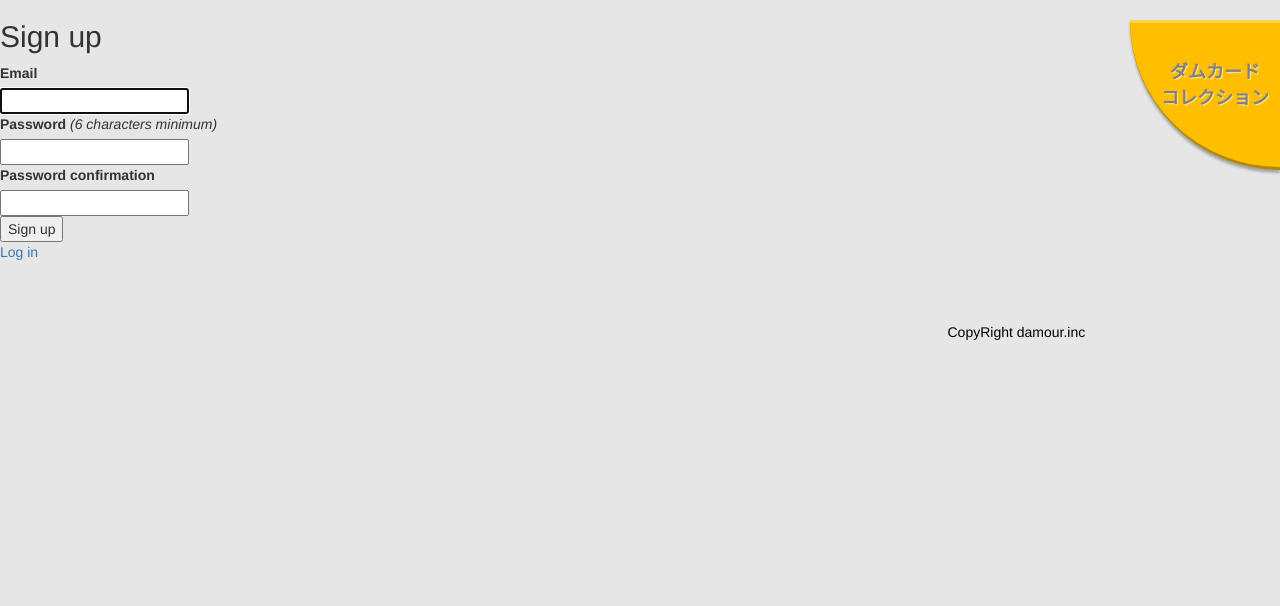
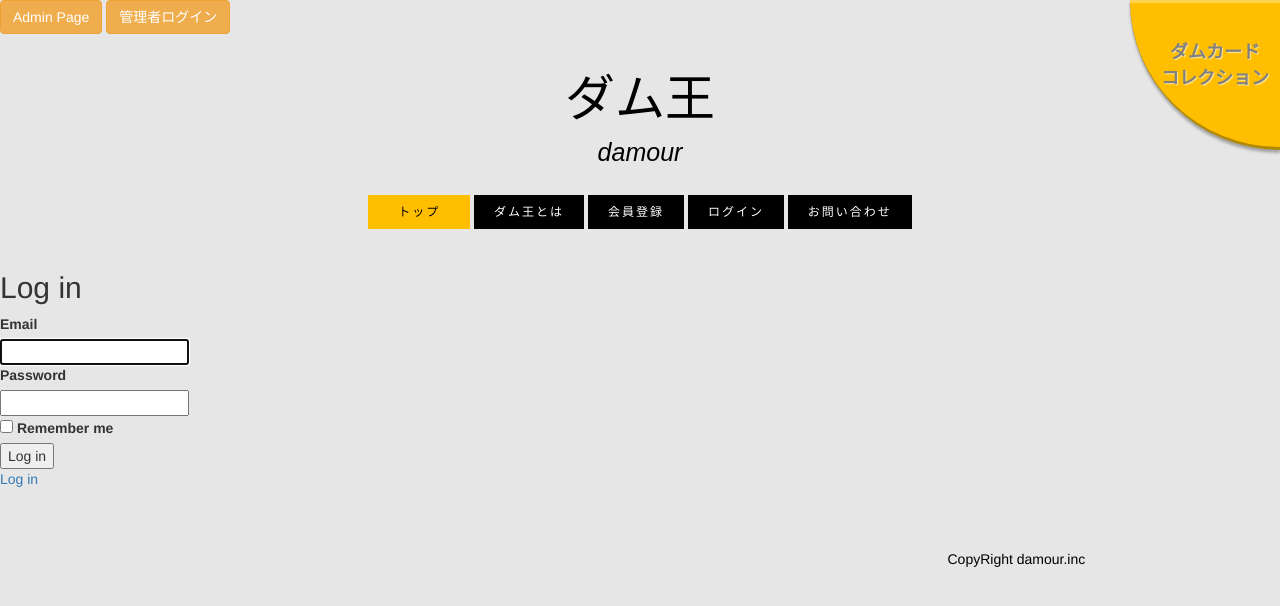
Before and after one commit to smuskit/damour, a Rails app: page /users/sign_up in a window 1280 px wide. Shown: the top 606 px of the page. Run offline with Rails 7, Linux system fonts and the light colour scheme; data comes from the database, SQL or seed files in the repository; style sheets or scripts are compiled from the project's sources; some libraries are stand-ins or nearby versions.

Commit message:
add function of modal login

```diff
--- a/app/assets/stylesheets/cards.scss
+++ b/app/assets/stylesheets/cards.scss
@@ -26,6 +26,11 @@
 
 
 /* show */
+
+.card-show-back-link {
+  text-align: center;
+  margin-top: 30px;
+}
 
 .c-show-background {
   width: 500px;
--- a/app/controllers/application_controller.rb
+++ b/app/controllers/application_controller.rb
@@ -1,18 +1,19 @@
 class ApplicationController < ActionController::Base
 
+  before_action :store_user_location!, if: :storable_location?
 	before_action :configure_permitted_parameters, if: :devise_controller?
 
-  def after_sign_in_path_for(resource)
-    case resource
-    when User
-      cardlist_path(current_user.id)
-    when Admin
-      admin_path(current_admin.id)
-    end
-  end
+  # def after_sign_in_path_for(resource)
+  #   # case resource
+  #   # # when User
+  #   # #   cardlist_path(current_user.id)
+  #   # when Admin
+  #     admin_path(current_admin.id)
+  #   # end
+  # end
 
   def after_sign_out_path_for(resource)
-    dams_top_path
+    root_path
   end
 
   def header
@@ -23,4 +24,18 @@ class ApplicationController < ActionController::Base
 	  def configure_permitted_parameters
 	    devise_parameter_sanitizer.permit(:sign_up, keys: [:email])
 	  end
+
+    #ログイン前のページにリダイレクト
+    def storable_location?
+      request.get? && is_navigational_format? && !devise_controller? && !request.xhr?
+    end
+
+    def store_user_location!
+      store_location_for(:user, request.fullpath)
+    end
+
+    def after_sign_in_path_for(resource_or_scope)
+      stored_location_for(resource_or_scope) || super
+    end
+    #ログイン前のページにリダイレクト
 end
--- a/app/views/admins/registrations/new.html.erb
+++ b/app/views/admins/registrations/new.html.erb
@@ -1,3 +1,5 @@
+<%= render 'layouts/header' %>
+
 <h2>Sign up</h2>
 
 <%= form_for(resource, as: resource_name, url: registration_path(resource_name)) do |f| %>
--- a/app/views/admins/sessions/new.html.erb
+++ b/app/views/admins/sessions/new.html.erb
@@ -1,3 +1,4 @@
+<%= render 'layouts/header' %>
 <h2>Log in</h2>
 
 <%= form_for(resource, as: resource_name, url: session_path(resource_name)) do |f| %>
--- a/app/views/cards/show.html.erb
+++ b/app/views/cards/show.html.erb
@@ -1,7 +1,7 @@
 <%= render 'layouts/header' %>
 <%= render 'alert' %>
 <div class="card-show-back-link">
-  <%= link_to 'back', cardlist_path(@card.user), class:"btn btn-default" %>
+  <%= link_to '<< back', cardlist_path(@card.user), class:"btn btn-lg btn-default" %>
 </div>
 
 <div class="c-show-background">
@@ -32,3 +32,7 @@
     </div>
   </div>
 </div>
+
+<div class="card-show-back-link">
+  <%= link_to '<< back', cardlist_path(@card.user), class:"btn btn-lg btn-default" %>
+</div>
--- a/app/views/layouts/_header.html.erb
+++ b/app/views/layouts/_header.html.erb
@@ -1,29 +1,71 @@
 <header style="position: relative;">
   <%= link_to 'Admin Page', admin_path(Admin.find(1)), class:"btn btn-warning" %>
+  <%= link_to '管理者ログイン', new_admin_session_path, class:"btn btn-warning" %>
 
   <li class="title">ダム王</li>
   <li class="sub-title">damour</li>
 
   <div class="nav-menu">
     <% if user_signed_in? %>
-      <%= link_to 'Home', dams_top_path, class:"menu-btn-home" %>
-      <%= link_to 'MyPage', user_path(current_user), class:"menu-btn" %>
-      <%= link_to 'About', "", class:"menu-btn" %>
-      <%= link_to 'Contact', "", class:"menu-btn" %>
-      <%= link_to 'Logout', destroy_user_session_path, method: :delete, class:"menu-btn" %>
+      <%= link_to 'マイページ', user_path(current_user), class:"menu-btn" %>
+      <%= link_to 'ダム王とは', "", class:"menu-btn" %>
+      <%= link_to 'TOP', root_path, class:"menu-btn-home" %>
+      <%= link_to 'お問い合わせ', "", class:"menu-btn" %>
+      <%= link_to 'ログアウト', destroy_user_session_path, method: :delete, class:"menu-btn" %>
     <% elsif admin_signed_in? %>
-      <%= link_to 'Home', dams_top_path, class:"menu-btn" %>
-      <%= link_to 'ABOUT', "", class:"menu-btn" %>
-      <%= link_to 'ADMIN PAGE', admin_path(@admin), class:"menu-btn" %>
-      <%= link_to 'CONTACT', "", class:"menu-btn" %>
-      <%= link_to 'Logout', destroy_user_session_path, method: :delete, class:"menu-btn" %>
+      <%= link_to 'ダム王とは', "", class:"menu-btn" %>
+      <%= link_to '管理者ページ', admin_path(current_admin), class:"menu-btn" %>
+      <%= link_to 'TOP', root_path, class:"menu-btn-home" %>
+      <%= link_to 'お問い合わせ', "", class:"menu-btn" %>
+      <%= link_to 'ログアウト', destroy_user_session_path, method: :delete, class:"menu-btn" %>
     <% else %>
-      <%= link_to 'Home', dams_top_path, class:"menu-btn" %>
-      <%= link_to 'About', "", class:"menu-btn" %>
-      <%= link_to 'Contact', "", class:"menu-btn" %>
-      <%= link_to 'SignUp', new_user_registration_path, class:"menu-btn" %>
-      <%= link_to 'LogIn', new_user_session_path, class:"menu-btn" %>
-      <%= link_to 'Admin Login', new_admin_session_path, class:"btn btn-warning" %>
+      <%= link_to 'トップ', root_path, class:"menu-btn-home" %>
+      <%= link_to 'ダム王とは', "", class:"menu-btn" %>
+      <%= link_to '会員登録', new_user_registration_path, class:"menu-btn" %>
+      <%= link_to "ログイン", '', class: "nav-link menu-btn", "data-toggle": "modal", "data-target": "#signinModal" %>
+      <!-- モーダルログイン画面 -->
+        <div class="modal fade" id="signinModal" tabindex="-1" role="dialog" aria-labelledby="exampleModalLabel" aria-hidden="true" style="margin: 200px auto; height: 700px;">
+          <div class="modal-dialog" role="document">
+            <div class="modal-content">
+              <div class="modal-header">
+                <h5 class="modal-title" id="exampleModalLabel">サンプル</h5>
+                <button type="button" class="close" data-dismiss="modal" aria-label="Close">
+                  <span aria-hidden="true">&times;</span>
+                </button>
+              </div>
+              <div class="modal-body">
+
+                <%= form_for(resource, as: resource_name, url: session_path(resource_name)) do |f| %>
+                  <div class="field">
+                    <%= f.label :email %><br />
+                    <%= f.email_field :email, autofocus: true, autocomplete: "email" %>
+                  </div>
+
+                  <div class="field">
+                    <%= f.label :password %><br />
+                    <%= f.password_field :password, autocomplete: "current-password" %>
+                  </div>
+
+                  <%= f.hidden_field :url, value: request.fullpath %>
+
+                  <% if devise_mapping.rememberable? -%>
+                    <div class="field">
+                      <%= f.check_box :remember_me %>
+                      <%= f.label :remember_me %>
+                    </div>
+                  <% end %>
+
+                  <div class="actions">
+                    <%= f.submit "ログイン" %>
+                  </div>
+                <% end %>
+
+              </div>
+            </div>
+          </div>
+        </div>
+      <!-- モーダルログイン画面 -->
+      <%= link_to 'お問い合わせ', "", class:"menu-btn" %>
     <% end %>
   </div>
 </header>
--- a/app/views/users/registrations/new.html.erb
+++ b/app/views/users/registrations/new.html.erb
@@ -1,28 +1,26 @@
-<h2>Sign up</h2>
+<%= render 'layouts/header' %>
+<h2>Log in</h2>
 
-<%= form_for(resource, as: resource_name, url: registration_path(resource_name)) do |f| %>
-  <%= devise_error_messages! %>
-
+<%= form_for(resource, as: resource_name, url: session_path(resource_name)) do |f| %>
   <div class="field">
     <%= f.label :email %><br />
     <%= f.email_field :email, autofocus: true, autocomplete: "email" %>
   </div>
 
   <div class="field">
-    <%= f.label :password %>
-    <% if @minimum_password_length %>
-    <em>(<%= @minimum_password_length %> characters minimum)</em>
-    <% end %><br />
-    <%= f.password_field :password, autocomplete: "new-password" %>
+    <%= f.label :password %><br />
+    <%= f.password_field :password, autocomplete: "current-password" %>
   </div>
 
-  <div class="field">
-    <%= f.label :password_confirmation %><br />
-    <%= f.password_field :password_confirmation, autocomplete: "new-password" %>
-  </div>
+  <% if devise_mapping.rememberable? -%>
+    <div class="field">
+      <%= f.check_box :remember_me %>
+      <%= f.label :remember_me %>
+    </div>
+  <% end -%>
 
   <div class="actions">
-    <%= f.submit "Sign up" %>
+    <%= f.submit "Log in" %>
   </div>
 <% end %>
 
--- a/app/views/users/sessions/new.html.erb
+++ b/app/views/users/sessions/new.html.erb
@@ -1,3 +1,5 @@
+<%= render 'layouts/header' %>
+
 <h2>Log in</h2>
 
 <%= form_for(resource, as: resource_name, url: session_path(resource_name)) do |f| %>
--- a/config/routes.rb
+++ b/config/routes.rb
@@ -12,6 +12,8 @@ Rails.application.routes.draw do
     registrations: 'users/registrations'
   }
   # For details on the DSL available within this file, see http://guides.rubyonrails.org/routing.html
+
+  root to: 'dams#top'
 
   resources :admins, only: [:show, :edit, :update, :destroy]
 
```
Also changed, not shown: app/assets/javascripts/application.js (+30 -2 lines), app/controllers/users/sessions_controller.rb (+13 -2 lines), app/helpers/application_helper.rb (+11 -0 lines), app/views/users/sessions/login_error.js.erb (added).
